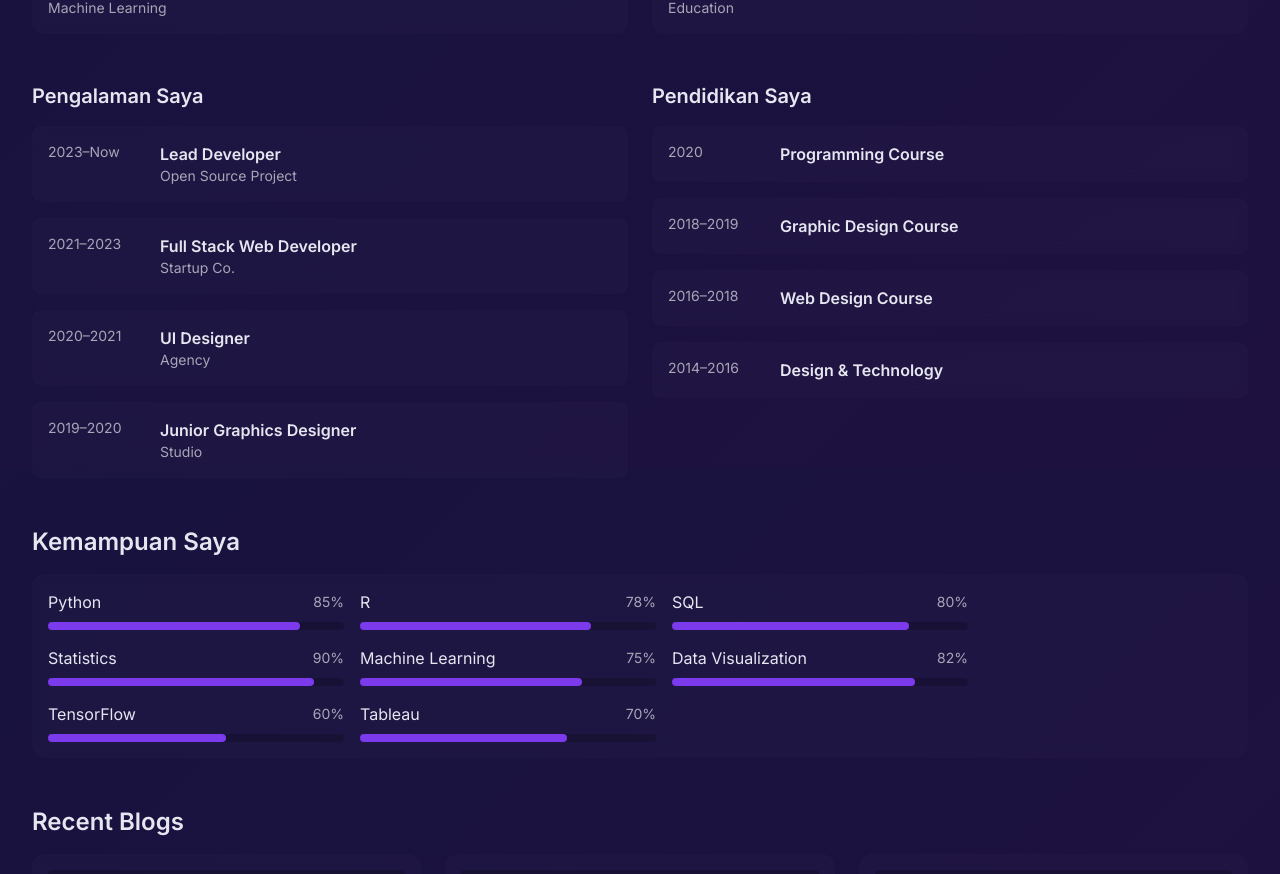
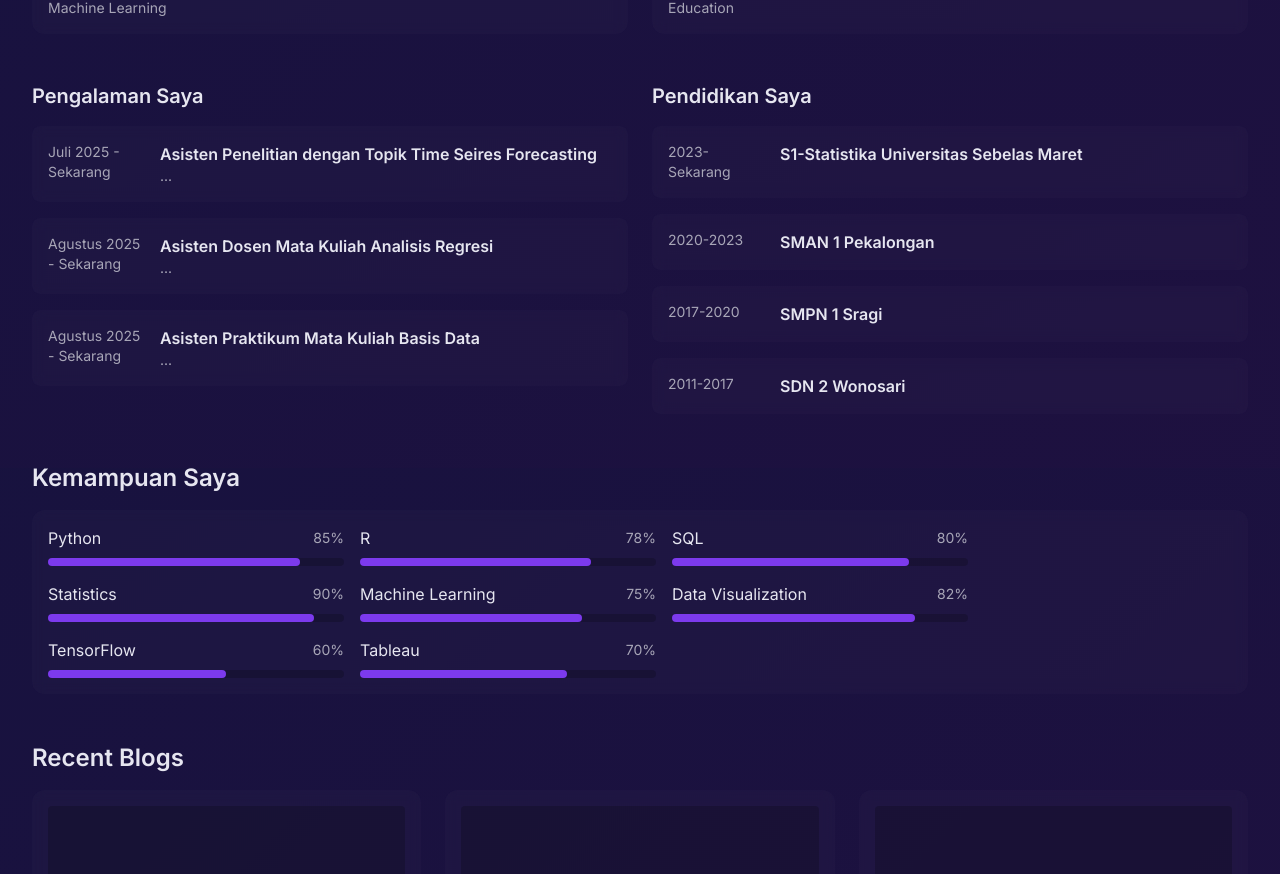
Before and after one commit to abdulrosyid001/Portofolio, a React (Vite) app: page / in a window 1280 px wide. Shown: the part 1132-2006 px from the top of the page. Built offline with nearby package versions, Linux system fonts and the light colour scheme.

Commit message:
Perbaikan UI

```diff
--- a/src/components/Education.jsx
+++ b/src/components/Education.jsx
@@ -2,10 +2,10 @@ import React from 'react'
 
 // Education: vertical cards listing education entries
 const education = [
-  { period: '2020', title: 'Programming Course' },
-  { period: '2018–2019', title: 'Graphic Design Course' },
-  { period: '2016–2018', title: 'Web Design Course' },
-  { period: '2014–2016', title: 'Design & Technology' }
+  { period: '2023-Sekarang', title: 'S1-Statistika Universitas Sebelas Maret' },
+  { period: '2020-2023', title: 'SMAN 1 Pekalongan' },
+  { period: '2017-2020', title: 'SMPN 1 Sragi' },
+  { period: '2011-2017', title: 'SDN 2 Wonosari' }
 ]
 
 export default function Education() {
--- a/src/components/Experience.jsx
+++ b/src/components/Experience.jsx
@@ -2,10 +2,9 @@ import React from 'react'
 
 // Experience: vertical stack of experience items
 const experience = [
-  { period: '2023–Now', title: 'Lead Developer', org: 'Open Source Project' },
-  { period: '2021–2023', title: 'Full Stack Web Developer', org: 'Startup Co.' },
-  { period: '2020–2021', title: 'UI Designer', org: 'Agency' },
-  { period: '2019–2020', title: 'Junior Graphics Designer', org: 'Studio' }
+  { period: 'Juli 2025 - Sekarang', title: 'Asisten Penelitian dengan Topik Time Seires Forecasting', org: '...' },
+  { period: 'Agustus 2025 - Sekarang', title: 'Asisten Dosen Mata Kuliah Analisis Regresi', org: '...' },
+  { period: 'Agustus 2025 - Sekarang', title: 'Asisten Praktikum Mata Kuliah Basis Data', org: '...' }
 ]
 
 export default function Experience() {
```
